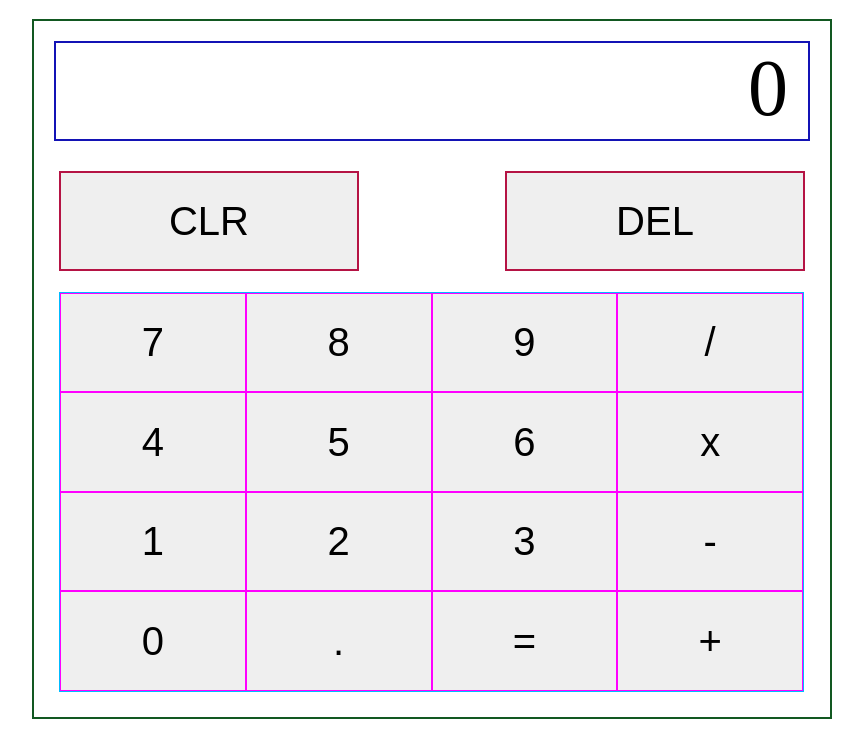
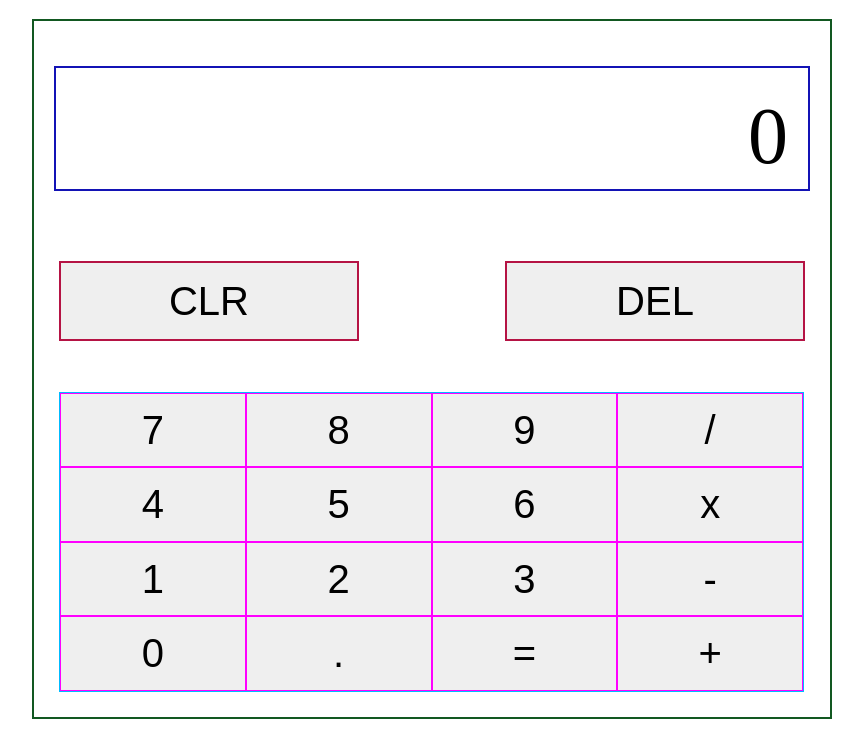
Before and after one commit to ncalexander89/calculator, a plain HTML site: page index.html in a window 1280 px wide. Shown: the part 61-800 px from the top of the page, without its empty margins (208-1071 px from the left). Drawn offline with Linux system fonts and the light colour scheme.

Commit message:
smaller screen

```diff
--- a/calculator.js
+++ b/calculator.js
@@ -24,6 +24,8 @@ window.addEventListener('click', function(e) {
     if (e.target.id==='clear'){
         screen.textContent = 0;
         displayValue = 0;
+        screenSmall.textContent = '';
+
     }
 });
 
@@ -98,7 +100,7 @@ window.addEventListener('click', function(e) {
 window.addEventListener('click', function(e) {
     if (e.target.id==='+'){
         displayValue = displayValue + '+';
-        screen.textContent= displayValue;
+        screenSmall.textContent= displayValue;
     }
 });
 
@@ -109,6 +111,9 @@ window.addEventListener('click', function(e) {
 });
 
 screen.textContent = displayValue;
+
+screenSmall.textContent = '';
+
 
 // Create the functions that populate the display when you click the number buttons… you should be storing the ‘display value’
 // in a variable somewhere for use in the next step.
--- a/index.html
+++ b/index.html
@@ -12,6 +12,7 @@
     <h1> My MF Calculator Project</h1>
     <div id='box'>
         <div id='screen'></div>
+        <div id='screenSmall'></div>
         <button id='clear'onclick="getElementById('screen').innerHTML = 0">CLR</button>
         <button id='del'>DEL</button>
         <div id='numberBox'>
--- a/styles.css
+++ b/styles.css
@@ -15,20 +15,38 @@ h1 {
 
 #screen {
     border: 2px solid rgb(19, 19, 181);
+    border-top: 0ch;
     flex-basis: calc(100%);
     height: 100px;
     box-sizing: border-box;
     align-items: center;
     margin: 20px;
+    margin-top: 70px;
     padding-right: 20px;
     text-align: right;
     font-size: 80px;
 }
 
+#screenSmall {
+    /* display: flex;
+    flex-wrap: wrap; */
+    border: 2px solid rgb(19, 19, 181);
+    border-bottom: 0ch;
+    flex-basis: calc(100%);
+    height: 50px;
+    box-sizing: border-box;
+    align-items: center;
+    margin: -170px 20px 0px 20px;
+    /* margin: 20px; */
+    padding-right: 20px;
+    text-align: right;
+    font-size: 20px;
+}
+
 #clear {
     border: 2px solid rgb(181, 19, 68);
     display: flex;
-    height: 100px;
+    height: 80px;
     width: 300px;
     box-sizing: border-box;
     align-items: center;
@@ -42,7 +60,7 @@ h1 {
     border: 2px solid rgb(181, 19, 68);
     display: flex;
     flex-wrap: wrap;
-    height: 100px;
+    height: 80px;
     width: 300px;
     box-sizing: border-box;
     align-items: center;
@@ -67,33 +85,10 @@ h1 {
     display: flex;
     flex-wrap: wrap-reverse;
     width: 745px;
-    height: 400px;
+    height: 300px;
     box-sizing: border-box;
     border: 1px solid rgb(0, 187, 255);
     margin-left: 25px;
     margin-top: auto;
     margin-bottom: 25px;
 }
-
-/* .operatorBox {
-    display: flex;
-    flex-direction: column;
-    width: 100px;
-    height: 400px;
-    border: 1px solid mediumturquoise;
-    margin-right: 25px;
-    margin-left: auto;
-    margin-bottom: 25px;
-    margin-top: auto;
-}
-
-.operator {
-    border: 1px solid mediumturquoise;
-    align-items: center;
-    justify-content: center;
-    display: flex;
-    flex-basis: calc(100%/3);
-    box-sizing: border-box;
-    font-size: 40px;
-
-} */
```
